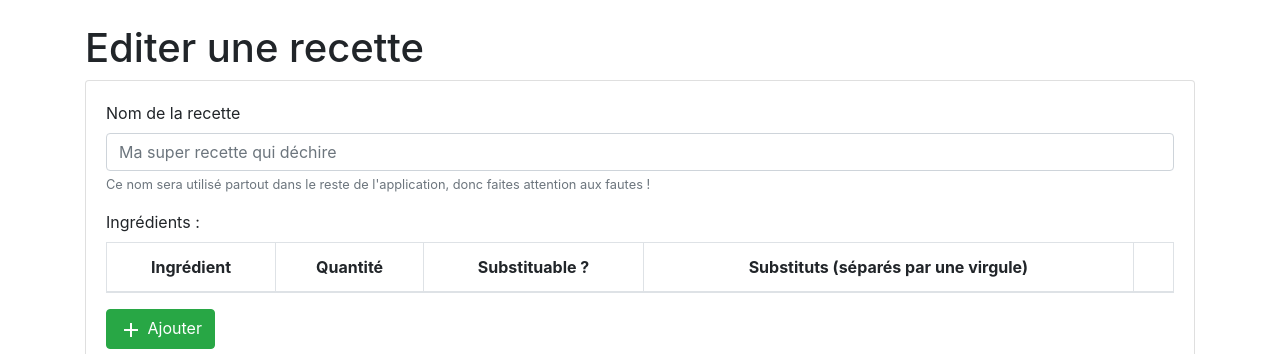
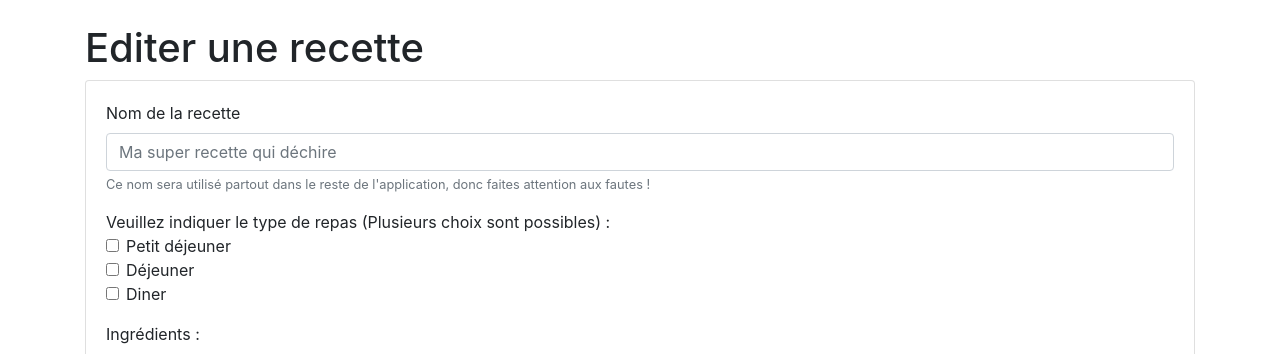
Before and after one commit to NightlySide/AChefInTheFridge, a Flask app: template app/templates/edit/edit-recette.html in a window 1280 px wide. Shown: the part 56-410 px from the top of the page. Run offline with Flask 2, Linux system fonts and the light colour scheme; the template is opened without the code that fills it, so the values that code supplies are empty; parts of the project's set-up code (start-up, migrations or seed data) failed here and were passed over; some libraries are stand-ins or nearby versions.

Commit message:
Ajout des catégories de repas

```diff
--- a/app/controller/listecourse.py
+++ b/app/controller/listecourse.py
@@ -16,10 +16,8 @@ def index():
         for k in range(3):
             if jour + "-" + str(k) in request.args:
                 rec_sel[jour + "-" + str(k)] = request.args.get(jour + "-" + str(k))
-    print(rec_sel.values())
     for rec_id in rec_sel.values():
         if rec_id != "":
-            print(len(ing_qte))
             rec = recettes.get_recette_by_id(int(rec_id))
             for ing in rec.ingredients:
                 for k in range(len(ing_qte)):
--- a/app/structure.py
+++ b/app/structure.py
@@ -6,9 +6,10 @@ def normalize(nom):
 
 
 class Recette:
-    def __init__(self, id, nom, ingredients, substituts, photo, url):
+    def __init__(self, id, nom, type_repas, ingredients, substituts, photo, url):
         self.id = int(id)
         self.nom = normalize(nom)
+        self.type_repas = type_repas
         self.ingredients = ingredients
         self.substituts = substituts
         self.photo = photo
--- a/app/templates/edit/edit-recette.html
+++ b/app/templates/edit/edit-recette.html
@@ -11,6 +11,21 @@
                     <label for="rec_name">Nom de la recette</label>
                     <input type="text" class="form-control" id="rec_name" name="rec_name" aria-describedby="nameHelp" placeholder="Ma super recette qui déchire" value="{{ rec.nom }}">
                     <small id="nameHelp" class="form-text text-muted">Ce nom sera utilisé partout dans le reste de l'application, donc faites attention aux fautes !</small>
+                </div>
+                <div class="form-group">
+                    Veuillez indiquer le type de repas (Plusieurs choix sont possibles) :
+                    <div class="form-check">
+                        <input class="form-check-input" type="checkbox" value="petitdejeuner" id="petitdejeuner" name="category" {% if "petitdejeuner" in rec.type_repas %}checked{% endif %}>
+                        <label class="form-check-label" for="petitdejeuner">Petit déjeuner</label>
+                    </div>
+                    <div class="form-check">
+                        <input class="form-check-input" type="checkbox" value="dejeuner" id="dejeuner" name="category" {% if "dejeuner" in rec.type_repas %}checked{% endif %}>
+                        <label class="form-check-label" for="dejeuner">Déjeuner</label>
+                    </div>
+                    <div class="form-check">
+                        <input class="form-check-input" type="checkbox" value="diner" id="diner" name="category" {% if "diner" in rec.type_repas %}checked{% endif %}>
+                        <label class="form-check-label" for="diner">Diner</label>
+                    </div>
                 </div>
                 <div class="form-group">
                     <label>Ingrédients : </label>
@@ -68,7 +83,6 @@
                         <div class="custom-file">
                             <input type="file" class="custom-file-input" id="inputGroupFile01" aria-describedby="inputGroupFileAddon01" name="rec_img" accept="image/*">
                             <label id="fileinputlabel" class="custom-file-label" for="inputGroupFile01">Inchangée...</label>
-                            <input type="hidden" name="original_img_path" value="{{ rec.photo }}">
                         </div>
                     </div>
                     <div class="form-group">
--- a/app/templates/listecourse/index.html
+++ b/app/templates/listecourse/index.html
@@ -14,18 +14,19 @@
                             <th>Jour / Repas</th>
                             <th>Petit-Déjeuner</th>
                             <th>Déjeuner</th>
-                            <th>Dinner</th>
+                            <th>Diner</th>
                         </tr>
                     </thead>
                     <tbody>
                         {% for row in ["Lundi", "Mardi", "Mercredi", "Jeudi", "Vendredi", "Samedi", "Dimanche"] %}
                         <tr>
                             <th class="align-middle" scope="row">{{ row }}</th>
+                            {% set types_repas = ["petitdejeuner", "dejeuner", "diner"] %}
                             {% for k in range(3) %}
                             <td class="align-content-center">
                                 <select name="{{ row.lower() }}-{{ k }}" class="selectpicker search-select" data-live-search="true">
                                     <option value="">--Veuillez choisir un plat--</option>
-                                    {% for rec in recettes %}
+                                    {% for rec in recettes.get_recettes_by_type(types_repas[k]) %}
                                     <option value="{{ rec.id }}" {% if rec_sel[row.lower() ~ "-" ~ k] == rec.id|string %}selected{% endif %}>{{ rec.nom }}</option>
                                     {% endfor %}
                                 </select>
```
Also changed, not shown: TODO.md (+2 -2 lines), app/controller/edit.py (+6 -3 lines), app/sql_db.py (+11 -7 lines), app/templates/edit/add-recette.html (+15 -0 lines), app/static/imgs/saute-chou-chinois.jpg (deleted).
